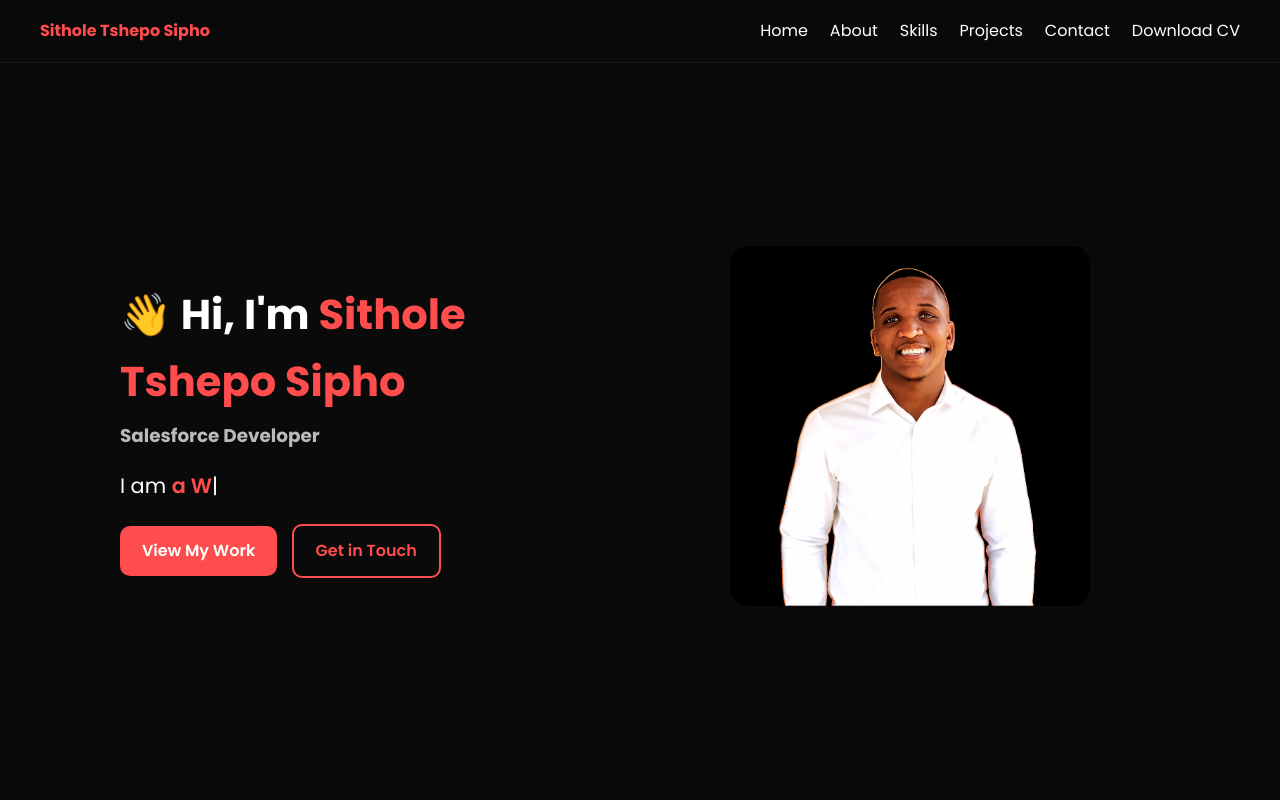
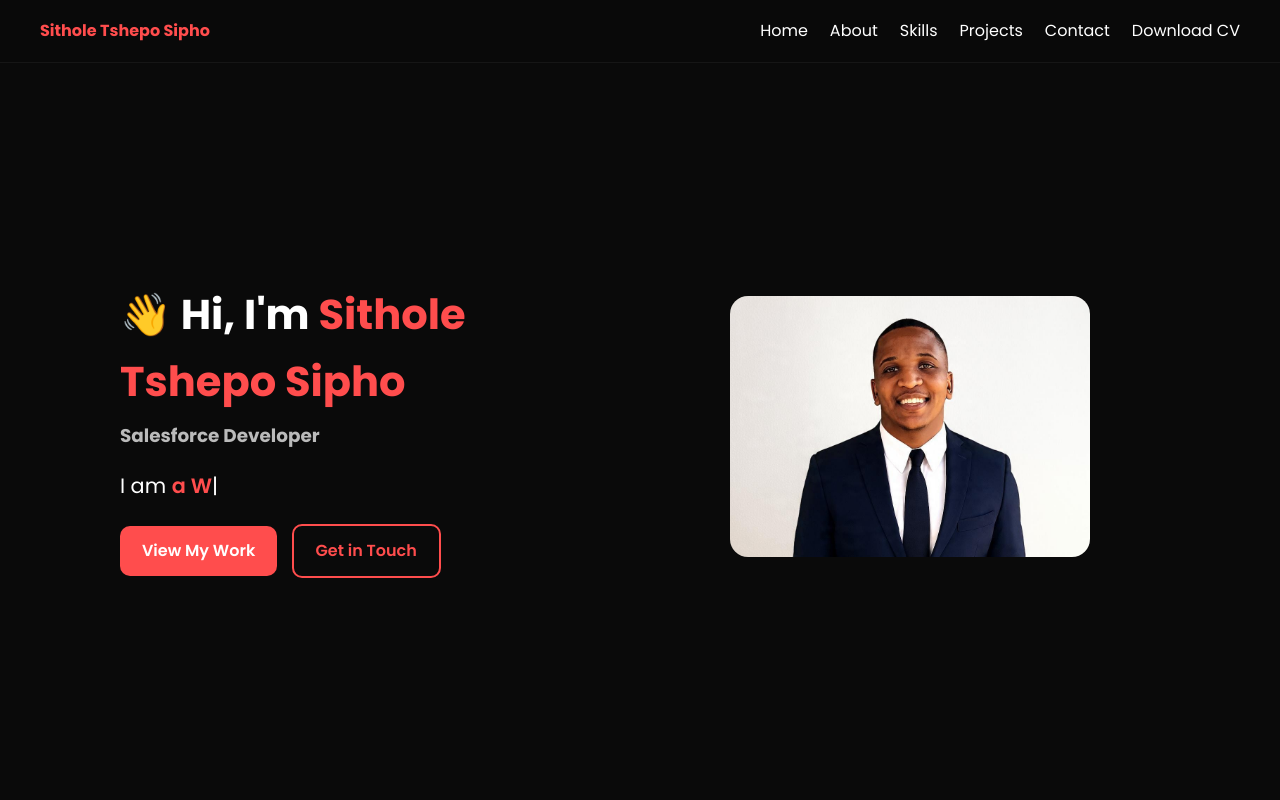
Before and after one commit to TshepoSiphoSithole/myportfolio, a plain HTML site: page index.html in a window 1280 px wide. Shown: the top 800 px of the page. Drawn offline with nearby package versions, Linux system fonts and the light colour scheme.

Commit message:
profile picture change

```diff
--- a/index.html
+++ b/index.html
@@ -45,7 +45,7 @@
       </div>
       <div class="hero-img">
 
-        <img src="images/My oic.png" alt="Sithole Tshepo Sipho">
+        <img src="images/formal.jpg" alt="Sithole Tshepo Sipho">
       </div>
     </div>
   </section>
```
Also changed, not shown: images/formal.jpg (added).
